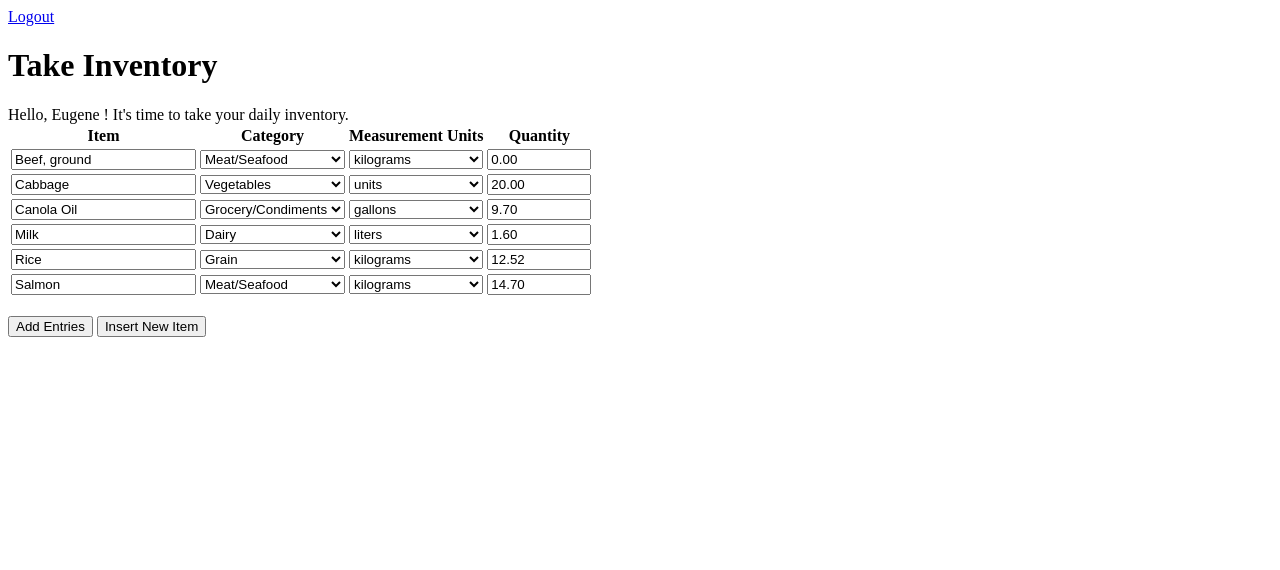
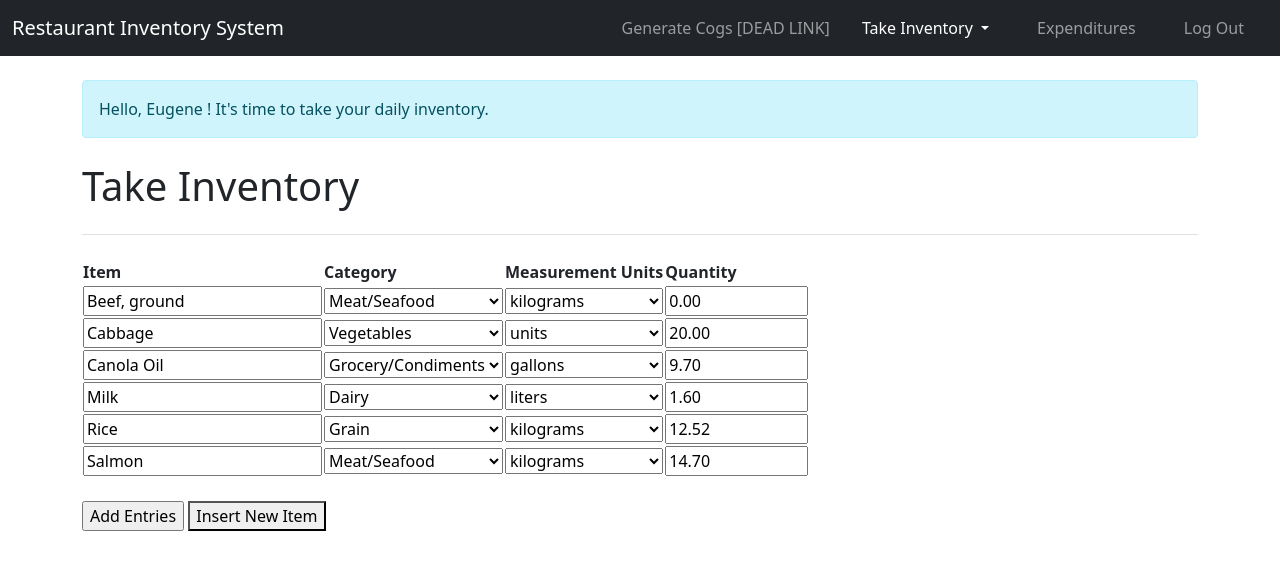
Before and after one commit to Euge908/CPG2-Final-Project, a PHP site: page /takeInventory.php in a window 1280 px wide. Shown: the top 570 px of the page. Run offline with PHP 8.4, Linux system fonts and the light colour scheme; a user stored in the database is signed in; data comes from the database, SQL or seed files in the repository.

Commit message:
KUlang na lang COGS and take inventory

```diff
--- a/index.php
+++ b/index.php
@@ -295,7 +295,6 @@ session_start();
             }else{
 
                 if (isset($_POST['searchValue'])) {
-                    echo "Search Entry was clicked";
                     $query = "select * from expenditure where Item = '$text'";
                 }
             }
--- a/takeInventory.php
+++ b/takeInventory.php
@@ -35,11 +35,67 @@ mysqli_free_result($result);  // free memory
           content="width=device-width, user-scalable=no, initial-scale=1.0, maximum-scale=1.0, minimum-scale=1.0">
     <meta http-equiv="X-UA-Compatible" content="ie=edge">
     <title>Take Inventory</title>
+
+    <link href="https://cdn.jsdelivr.net/npm/bootstrap@5.0.2/dist/css/bootstrap.min.css" rel="stylesheet" integrity="sha384-EVSTQN3/azprG1Anm3QDgpJLIm9Nao0Yz1ztcQTwFspd3yD65VohhpuuCOmLASjC" crossorigin="anonymous">
+
 </head>
 <body>
-    <a href="logout.php">Logout</a>
-    <h1>Take Inventory</h1>
-    Hello, <?php echo $user_data['name'];?>! It's time to take your daily inventory. <br>
+
+    <script src="https://cdn.jsdelivr.net/npm/bootstrap@5.0.2/dist/js/bootstrap.bundle.min.js" integrity="sha384-MrcW6ZMFYlzcLA8Nl+NtUVF0sA7MsXsP1UyJoMp4YLEuNSfAP+JcXn/tWtIaxVXM" crossorigin="anonymous"></script>
+
+    <nav class="navbar navbar-expand-lg navbar-dark bg-dark">
+        <div class="container-fluid">
+            <a class="navbar-brand" href="index.php">Restaurant Inventory System</a>
+            <button class="navbar-toggler" type="button" data-bs-toggle="collapse" data-bs-target="#navbarSupportedContent" aria-controls="navbarSupportedContent" aria-expanded="false" aria-label="Toggle navigation">
+                <span class="navbar-toggler-icon"></span>
+            </button>
+
+            <div class="collapse navbar-collapse " id="navbarSupportedContent">
+                <ul class="navbar-nav ms-auto mb-2 mb-lg-0">
+                    <li class="nav-item">
+                        <!--current active tab-->
+                        <a class="nav-link " aria-current="page" href="#">Generate Cogs [DEAD LINK]</a>
+                    </li>
+
+
+                    <li class="nav-item dropdown">
+                        <a class="nav-link dropdown-toggle px-4 active " href="#" id="navbarDropdown" role="button" data-bs-toggle="dropdown" aria-expanded="false">
+                            Take Inventory
+                        </a>
+                        <ul class="dropdown-menu" aria-labelledby="navbarDropdown">
+                            <li><a class="dropdown-item" href="viewInventory.php">View Inventory</a></li>
+                            <li><a class="dropdown-item active" href="takeInventory.php">Take Inventory</a></li>
+                            <!--                        <li><hr class="dropdown-divider"></li>-->
+                            <li><a class="dropdown-item" href="#">Edit Category/ Items [DEAD LINK]</a></li>
+                        </ul>
+                    </li>
+
+                    <li class="nav-item">
+                        <a class="nav-link px-4" href="index.php">Expenditures</a>
+                    </li>
+
+                    <li class="nav-item">
+                        <a class="nav-link px-4" href="logout.php">Log Out</a>
+                    </li>
+                </ul>
+            </div>
+        </div>
+    </nav>
+
+
+
+    <div class = "container">
+
+
+        <br>
+        <div class="alert alert-info" role="alert">
+            Hello, <?php echo $user_data['name']; ?>! It's time to take your daily inventory.
+        </div>
+        <h1 class = "pb-4 mt-4 mb-4 border-bottom">Take Inventory</h1>
+
+
+
+
 
         <form method='post'>
         <table>
@@ -167,6 +223,8 @@ mysqli_free_result($result);  // free memory
         }
     }
     ?>
+
+    </div>
 </body>
 </html>
 
```
Also changed, not shown: viewInventory.php (+14 -6 lines). Lines whose indentation alone changed are shown as unchanged.
